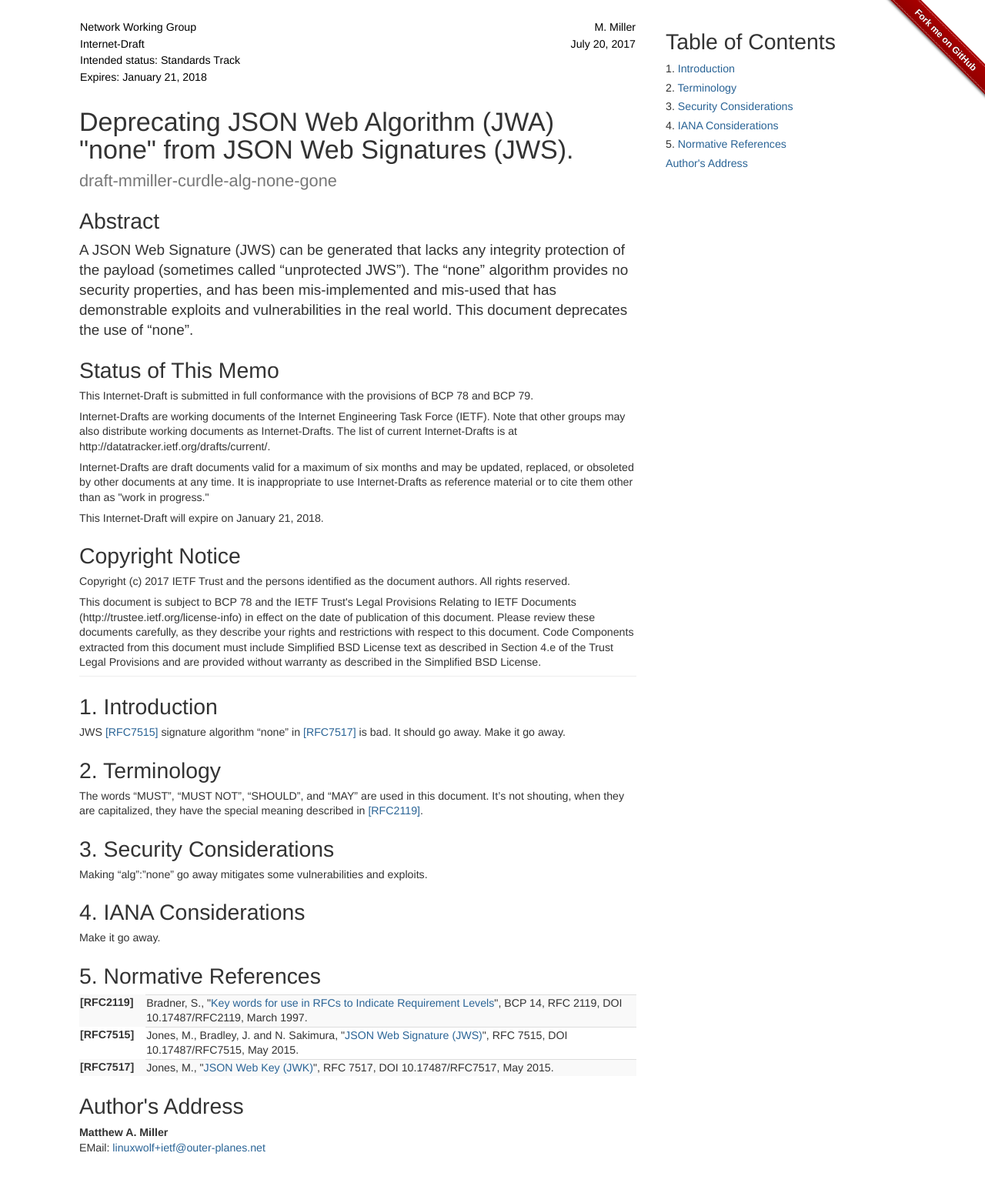
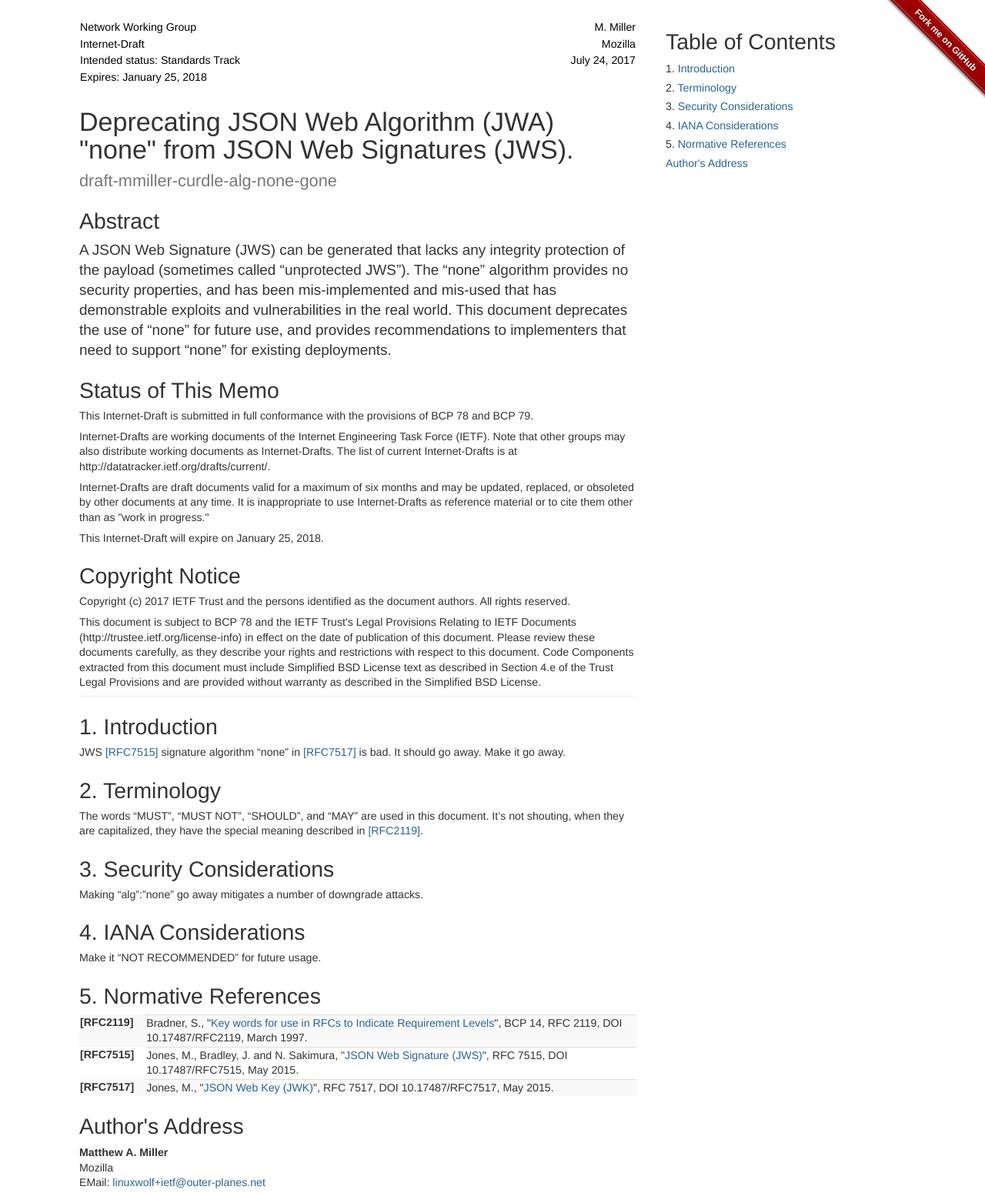
Before and after one commit to linuxwolf/mmiller-wg, a plain HTML site: page draft-mmiller-curdle-alg-none-gone.html in a window 1280 px wide. Shown: the whole page at 77% size. Before the commit the page ends 1526 px from the top, so only its background shows below. Drawn offline with Linux system fonts and the light colour scheme.

Commit message:
Script updating gh-pages from fb2f47c. [ci skip]

```diff
--- a/draft-mmiller-curdle-alg-none-gone.html
+++ b/draft-mmiller-curdle-alg-none-gone.html
@@ -288,9 +288,9 @@ address {
 
   <meta name="dct.creator" content="Miller, M." />
   <meta name="dct.identifier" content="urn:ietf:id:draft-mmiller-curdle-alg-none-gone" />
-  <meta name="dct.issued" scheme="ISO8601" content="2017-7-20" />
-  <meta name="dct.abstract" content="A JSON Web Signature (JWS) can be generated that lacks any integrity protection of the payload (sometimes called &#8220;unprotected JWS&#8221;).  The &#8220;none&#8221; algorithm provides no security properties, and has been mis-implemented and mis-used that has demonstrable exploits and vulnerabilities in the real world. This document deprecates the use of &#8220;none&#8221;." />
-  <meta name="description" content="A JSON Web Signature (JWS) can be generated that lacks any integrity protection of the payload (sometimes called &#8220;unprotected JWS&#8221;).  The &#8220;none&#8221; algorithm provides no security properties, and has been mis-implemented and mis-used that has demonstrable exploits and vulnerabilities in the real world. This document deprecates the use of &#8220;none&#8221;." />
+  <meta name="dct.issued" scheme="ISO8601" content="2017-7-24" />
+  <meta name="dct.abstract" content="A JSON Web Signature (JWS) can be generated that lacks any integrity protection of the payload (sometimes called &#8220;unprotected JWS&#8221;).  The &#8220;none&#8221; algorithm provides no security properties, and has been mis-implemented and mis-used that has demonstrable exploits and vulnerabilities in the real world. This document deprecates the use of &#8220;none&#8221; for future use, and provides recommendations to implementers that need to support &#8220;none&#8221; for existing deployments." />
+  <meta name="description" content="A JSON Web Signature (JWS) can be generated that lacks any integrity protection of the payload (sometimes called &#8220;unprotected JWS&#8221;).  The &#8220;none&#8221; algorithm provides no security properties, and has been mis-implemented and mis-used that has demonstrable exploits and vulnerabilities in the real world. This document deprecates the use of &#8220;none&#8221; for future use, and provides recommendations to implementers that need to support &#8220;none&#8221; for existing deployments." />
 
 </head>
 
@@ -305,14 +305,14 @@ address {
 </tr>
 <tr>
 <td class="left">Internet-Draft</td>
-<td class="right">July 20, 2017</td>
+<td class="right">Mozilla</td>
 </tr>
 <tr>
 <td class="left">Intended status: Standards Track</td>
-<td class="right"></td>
+<td class="right">July 24, 2017</td>
 </tr>
 <tr>
-<td class="left">Expires: January 21, 2018</td>
+<td class="left">Expires: January 25, 2018</td>
 <td class="right"></td>
 </tr>
 
@@ -324,12 +324,12 @@ address {
   <span class="filename">draft-mmiller-curdle-alg-none-gone</span></p>
 
   <h1 id="rfc.abstract"><a href="#rfc.abstract">Abstract</a></h1>
-<p>A JSON Web Signature (JWS) can be generated that lacks any integrity protection of the payload (sometimes called &#8220;unprotected JWS&#8221;).  The &#8220;none&#8221; algorithm provides no security properties, and has been mis-implemented and mis-used that has demonstrable exploits and vulnerabilities in the real world. This document deprecates the use of &#8220;none&#8221;.</p>
+<p>A JSON Web Signature (JWS) can be generated that lacks any integrity protection of the payload (sometimes called &#8220;unprotected JWS&#8221;).  The &#8220;none&#8221; algorithm provides no security properties, and has been mis-implemented and mis-used that has demonstrable exploits and vulnerabilities in the real world. This document deprecates the use of &#8220;none&#8221; for future use, and provides recommendations to implementers that need to support &#8220;none&#8221; for existing deployments.</p>
 <h1 id="rfc.status"><a href="#rfc.status">Status of This Memo</a></h1>
 <p>This Internet-Draft is submitted in full conformance with the provisions of BCP 78 and BCP 79.</p>
 <p>Internet-Drafts are working documents of the Internet Engineering Task Force (IETF).  Note that other groups may also distribute working documents as Internet-Drafts.  The list of current Internet-Drafts is at http://datatracker.ietf.org/drafts/current/.</p>
 <p>Internet-Drafts are draft documents valid for a maximum of six months and may be updated, replaced, or obsoleted by other documents at any time.  It is inappropriate to use Internet-Drafts as reference material or to cite them other than as "work in progress."</p>
-<p>This Internet-Draft will expire on January 21, 2018.</p>
+<p>This Internet-Draft will expire on January 25, 2018.</p>
 <h1 id="rfc.copyrightnotice"><a href="#rfc.copyrightnotice">Copyright Notice</a></h1>
 <p>Copyright (c) 2017 IETF Trust and the persons identified as the document authors.  All rights reserved.</p>
 <p>This document is subject to BCP 78 and the IETF Trust's Legal Provisions Relating to IETF Documents (http://trustee.ietf.org/license-info) in effect on the date of publication of this document.  Please review these documents carefully, as they describe your rights and restrictions with respect to this document.  Code Components extracted from this document must include Simplified BSD License text as described in Section 4.e of the Trust Legal Provisions and are provided without warranty as described in the Simplified BSD License.</p>
@@ -366,11 +366,11 @@ address {
 <h1 id="rfc.section.3">
 <a href="#rfc.section.3">3.</a> <a href="#security-considerations" id="security-considerations">Security Considerations</a>
 </h1>
-<p id="rfc.section.3.p.1">Making &#8220;alg&#8221;:&#8221;none&#8221; go away mitigates some vulnerabilities and exploits.</p>
+<p id="rfc.section.3.p.1">Making &#8220;alg&#8221;:&#8221;none&#8221; go away mitigates a number of downgrade attacks.</p>
 <h1 id="rfc.section.4">
 <a href="#rfc.section.4">4.</a> <a href="#iana-considerations" id="iana-considerations">IANA Considerations</a>
 </h1>
-<p id="rfc.section.4.p.1">Make it go away.</p>
+<p id="rfc.section.4.p.1">Make it &#8220;NOT RECOMMENDED&#8221; for future usage.</p>
 <h1 id="rfc.references">
 <a href="#rfc.references">5.</a> Normative References</h1>
 <table><tbody>
@@ -399,7 +399,7 @@ address {
 		<span class="family-name">Miller</span>
 	  </span>
 	</span>
-	<span class="org vcardline"></span>
+	<span class="org vcardline">Mozilla</span>
 	<span class="adr">
 
 	  <span class="vcardline">
```
Also changed, not shown: draft-mmiller-curdle-alg-none-gone.txt.
